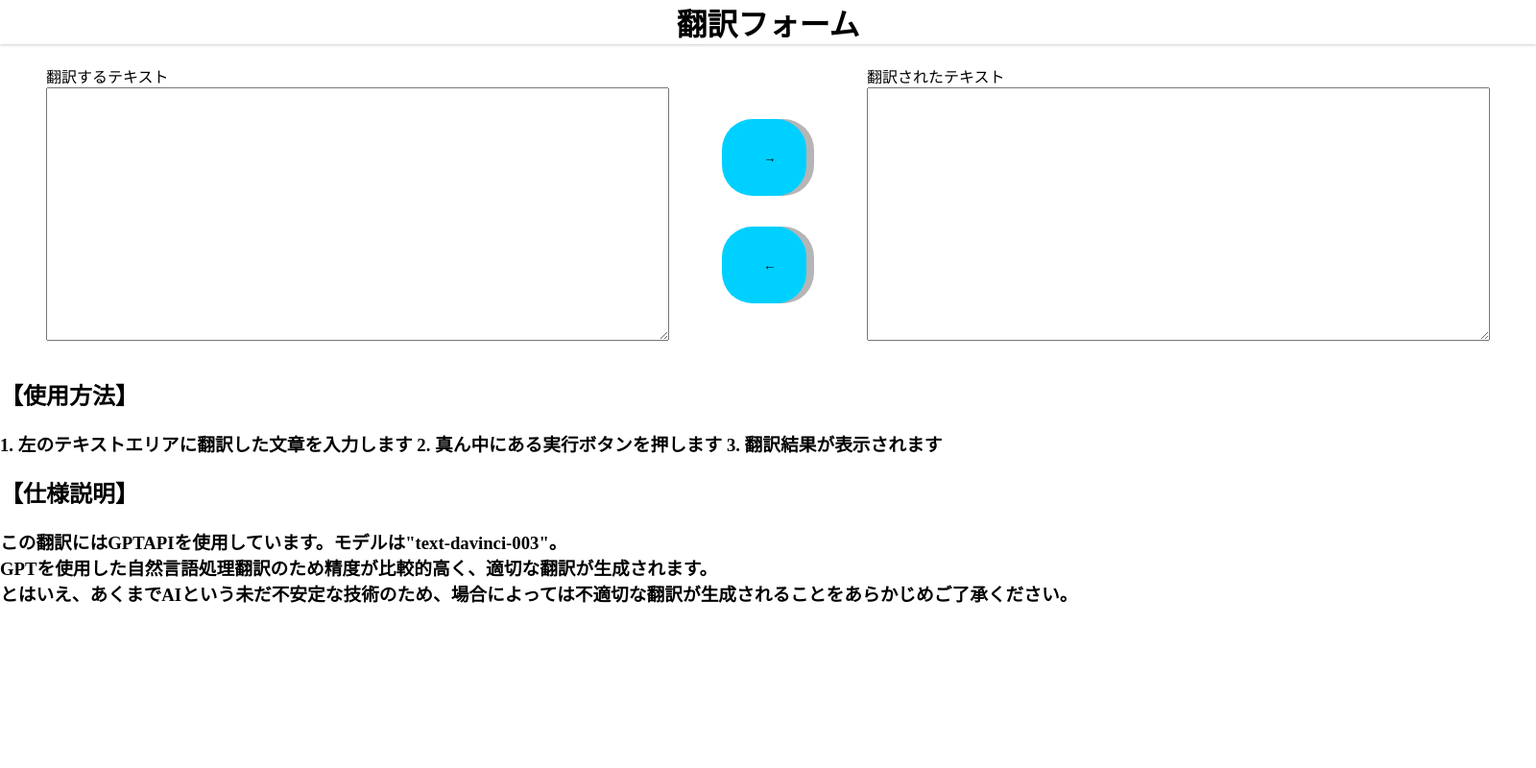
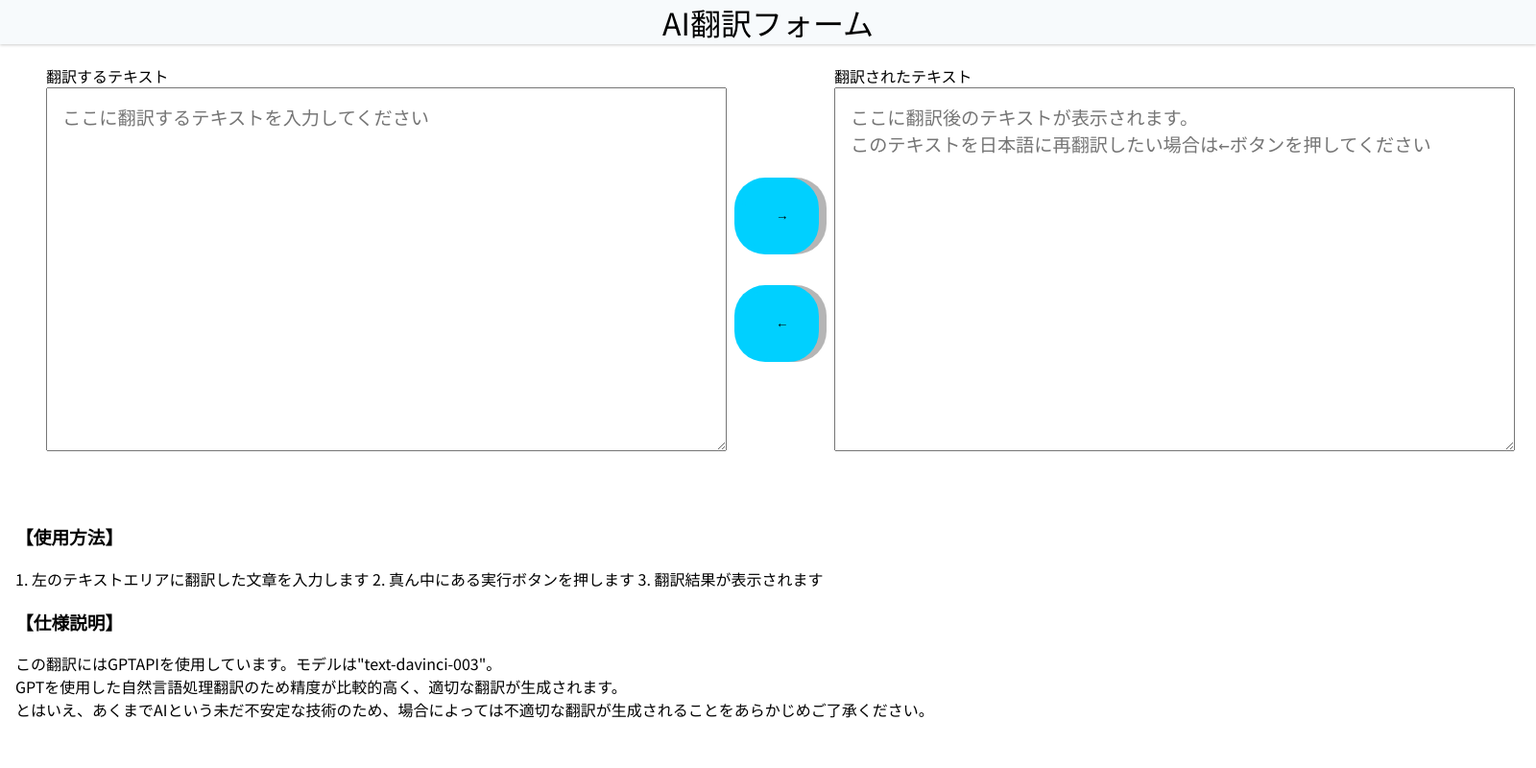
Before and after one commit to shi0n0/multi-translate-app, a Django app: page / in a window 1600 px wide. Shown: the whole page at 96% size. Run offline with Django 4.2, Linux system fonts and the light colour scheme.

Commit message:
design modification

```diff
--- a/GPT_Translate/templates/translation.html
+++ b/GPT_Translate/templates/translation.html
@@ -1,9 +1,14 @@
 <style>
+    @import url('https://fonts.googleapis.com/css2?family=Noto+Sans+JP:wght@300;400;700&display=swap');
+
 html,body{
     margin: 0;
     padding: 0;
+    font-family: "Noto Sans JP";
 }
+
 header{
+    background-color: #f7fafc;
     box-shadow: 0px 1px 3px 0px rgba(0,0,0,0.2);
 }
 
@@ -19,6 +24,7 @@ header{
 .main_textarea{
     padding: 1rem 1rem;
     font-size: 1.2rem;
+    font-weight: 300;
 }
 
 .transBtn_wrap{
@@ -45,6 +51,10 @@ header{
     transform: translateX(0.5rem);
     box-shadow: -0.5rem 0px 0px rgb(0, 208, 255);
 }
+
+.subWrapper{
+    padding: 1rem;
+}
 </style>
 
 <!DOCTYPE html>
@@ -56,7 +66,7 @@ header{
 <body>
 
     <header>
-        <h1 style="text-align: center;">翻訳フォーム</h1>
+        <h1 style="text-align: center; font-weight: 400;";>AI翻訳フォーム</h1>
     </header>
 <div>
     <div>
@@ -64,7 +74,7 @@ header{
             <div>
             {% csrf_token %}
             <label for="input_text">翻訳するテキスト</label><br>
-            <textarea class="main_textarea" id="input_text" name="input_text" cols="50" rows="10"></textarea><br><br>
+            <textarea class="main_textarea" id="input_text" name="input_text" cols="55" rows="15" placeholder="ここに翻訳するテキストを入力してください"></textarea><br><br>
             </div>
 
             <div class="transBtn_wrap">
@@ -75,24 +85,24 @@ header{
         <div>
             {% csrf_token %}
             <label for="input_text">翻訳されたテキスト</label><br>
-            <textarea class="main_textarea" id="translated_text" name="translated_text" cols="50" rows="10" readonly></textarea><br><br>
+            <textarea class="main_textarea" id="translated_text" name="translated_text" cols="55" rows="15" placeholder="ここに翻訳後のテキストが表示されます。&#10;このテキストを日本語に再翻訳したい場合は←ボタンを押してください" readonly></textarea><br><br>
         </div>
         </form>
     </div>
 </div>
 
-<div>
-    <h2>【使用方法】</h2>
-    <h3>1. 左のテキストエリアに翻訳した文章を入力します
+<div class="subWrapper">
+    <h3>【使用方法】</h3>
+    <p>1. 左のテキストエリアに翻訳した文章を入力します
         2. 真ん中にある実行ボタンを押します
         3. 翻訳結果が表示されます
     <br>
-    </h3>
-    <h2>【仕様説明】</h2>
-    <h3>この翻訳にはGPTAPIを使用しています。モデルは"text-davinci-003"。<br>
+    </p>
+    <h3>【仕様説明】</h3>
+    <p>この翻訳にはGPTAPIを使用しています。モデルは"text-davinci-003"。<br>
         GPTを使用した自然言語処理翻訳のため精度が比較的高く、適切な翻訳が生成されます。<br>
         とはいえ、あくまでAIという未だ不安定な技術のため、場合によっては不適切な翻訳が生成されることをあらかじめご了承ください。
-    </h3>
+    </p>
     <h3></h3>
 </div>
     {% if translated_text %}
```
